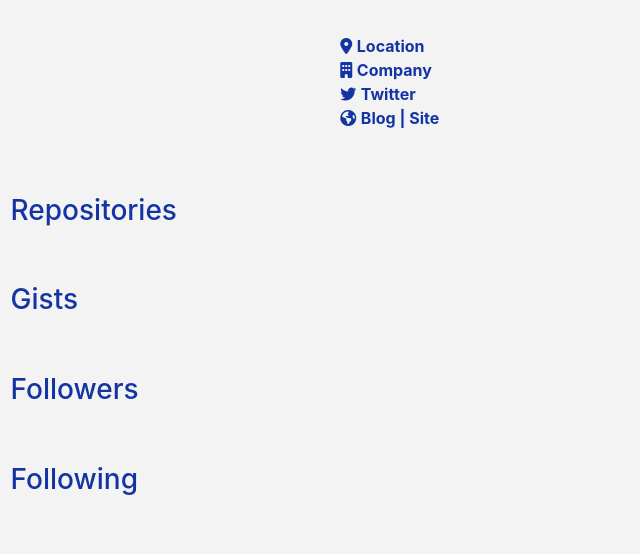
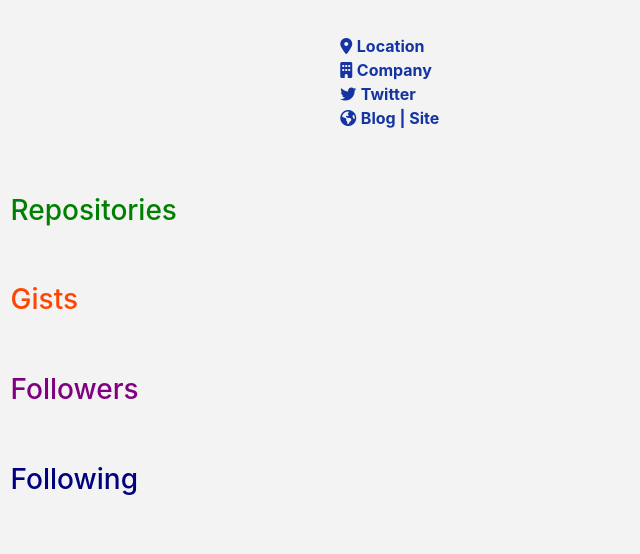
Before and after one commit to BlackIQ/UG-Search, a Flask app: template app/templates/user.html in a window 1280 px wide. Shown: the part 269-823 px from the top of the page, without its empty margins (0-640 px from the left). Run offline with Flask 2, Linux system fonts and the light colour scheme; the template is opened without the code that fills it, so the values that code supplies are empty; some libraries are stand-ins or nearby versions.

Commit message:
Fix classes

```diff
--- a/app/templates/user.html
+++ b/app/templates/user.html
@@ -64,7 +64,7 @@
         <br>
         <div class="row">
             <div>
-                <h3 class="text">Repositories</h3>
+                <h3 class="text-repos">Repositories</h3>
                 <br>
                 <div class="row">
                     {% for i in range(len_repos) %}
@@ -87,7 +87,7 @@
         <br>
         <div class="row">
             <div>
-                <h3 class="text">Gists</h3>
+                <h3 class="text-gists">Gists</h3>
                 <br>
                 <div class="row">
                     {% for i in range(len_gists) %}
@@ -105,7 +105,7 @@
         <br>
         <div class="row">
             <div>
-                <h3 class="text">Followers</h3>
+                <h3 class="text-followers">Followers</h3>
                 <br>
                 <div class="row">
                     {% for i in range(len_followers) %}
@@ -119,7 +119,6 @@
                                 <div class="col-md-8">
                                     <b>{{ followers[i]['login'] }}</b>
                                     <br>
-                                    <small>Bio</small>
                                     <small class="det">
                                         <i class="fa fa-github"></i> Go to Github
                                         |
@@ -139,7 +138,7 @@
         <br>
         <div class="row">
             <div>
-                <h3 class="text">Following</h3>
+                <h3 class="text-following">Following</h3>
                 <br>
                 <div class="row">
                     {% for i in range(len_following) %}
@@ -153,7 +152,6 @@
                                 <div class="col-md-8">
                                     <b>{{ following[i]['login'] }}</b>
                                     <br>
-                                    <small>Bio</small>
                                     <small class="det">
                                         <i class="fa fa-github"></i> <a class="glink" href="{{ following[i]['html_url'] }}">Go to Github</a>
                                         |
```
